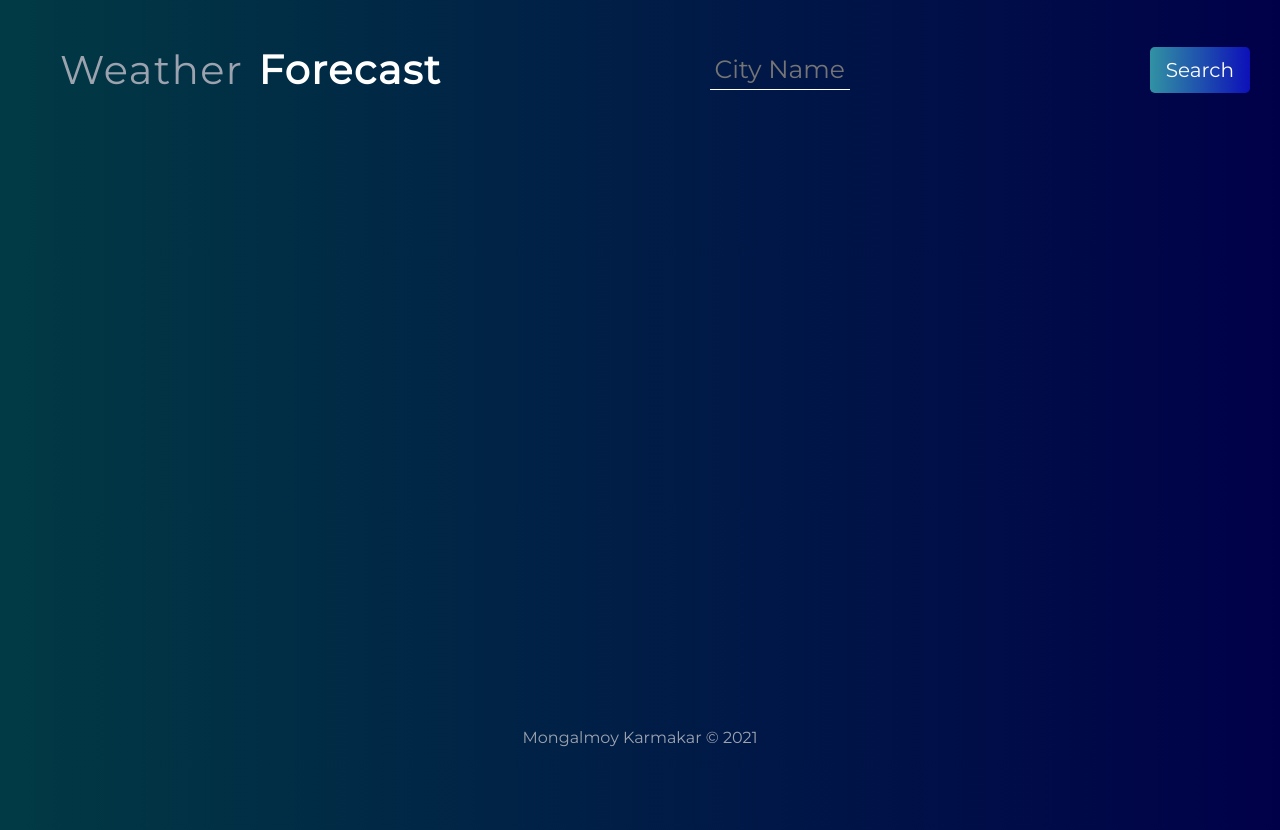
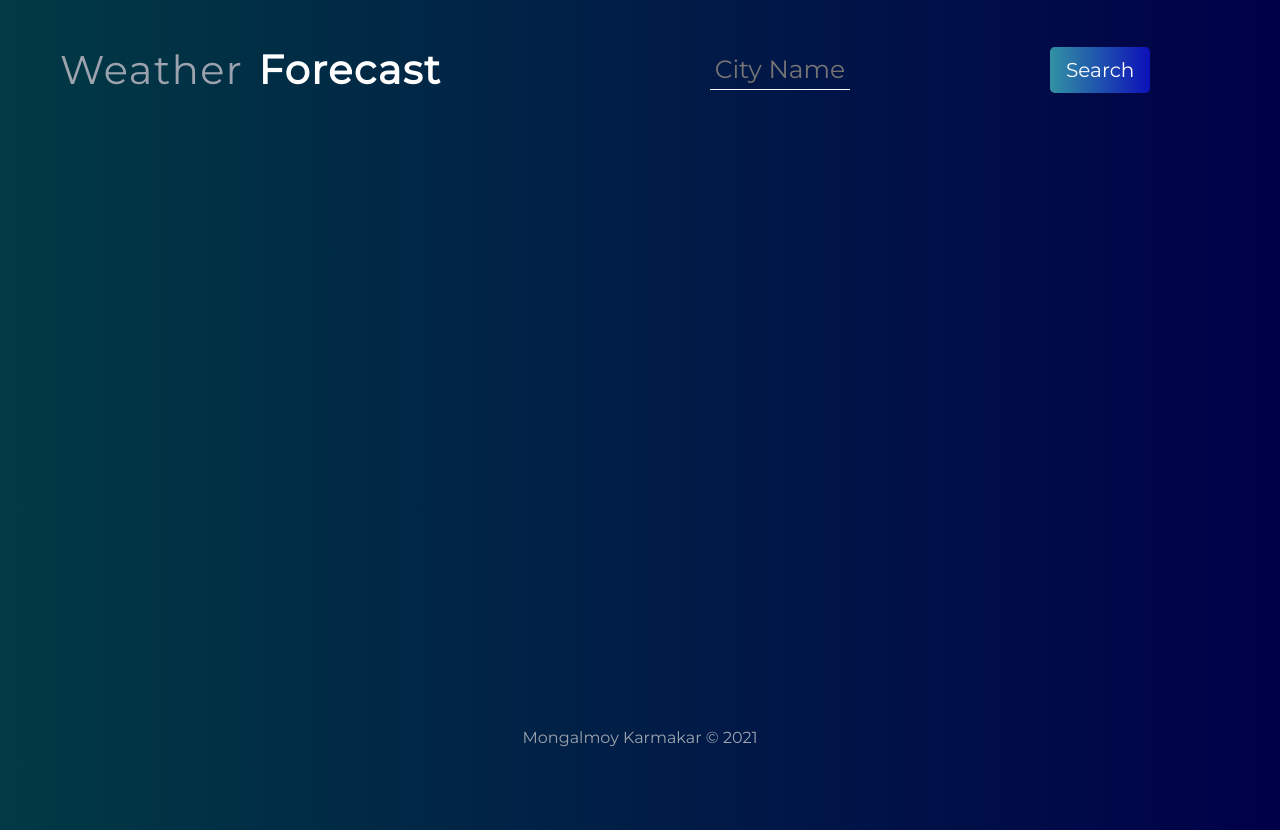
Before and after one commit to mongalmoy/weather-app, a React (Create React App) app: page / in a window 1280 px wide. Built offline with nearby package versions, Linux system fonts and the light colour scheme.

Commit message:
style is changed

```diff
--- a/public/styles.css
+++ b/public/styles.css
@@ -179,7 +179,33 @@ body {
     transform: translateX(-50%);
 }
 
-@media only screen and (max-width: 600px) {
+@media only screen and (max-width: 1300px) {
+
+    .search-page-input {
+        margin-left: 150px;
+    }
+
+    .search-page-input form button {
+        margin-left: 200px;
+    }
+}
+
+@media only screen and (max-width: 1000px) {
+
+    .search-page-heading {
+        width: 200px;
+    }
+
+    .search-page-input {
+        margin-left: 150px;
+    }
+
+    .search-page-input form button {
+        margin-left: 150px;
+    }
+}
+
+@media only screen and (max-width: 850px) {
 
     .search-page {
         margin: 10px;
```
